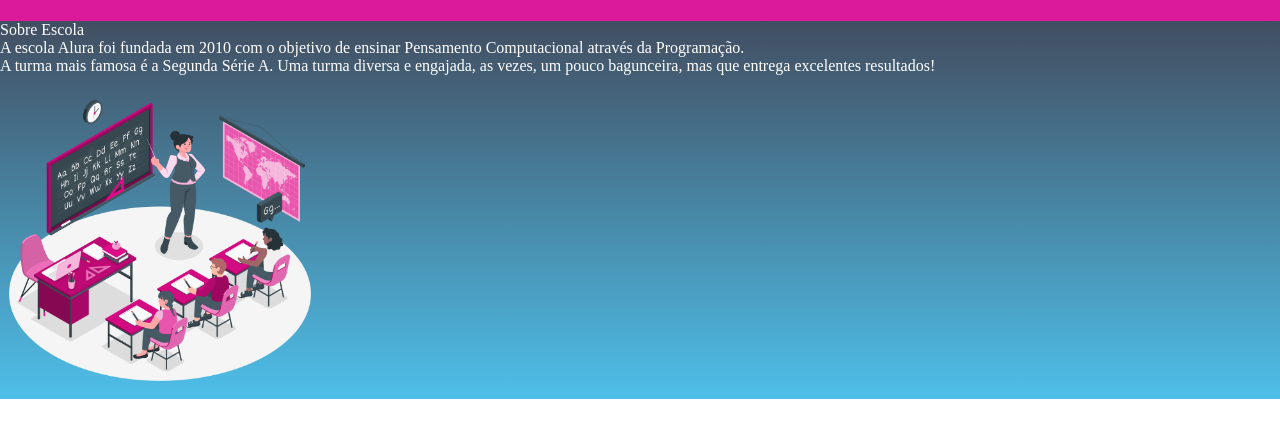
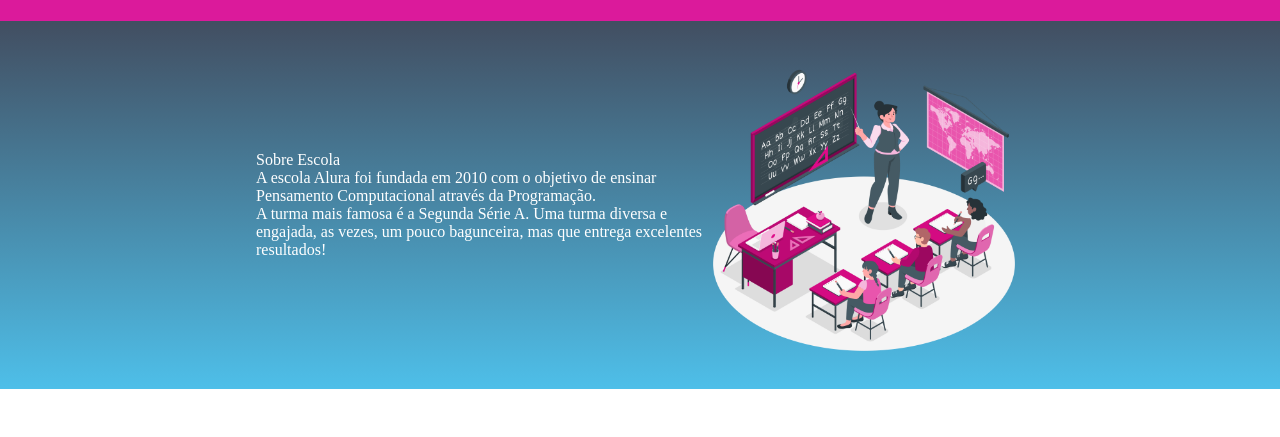
Before and after one commit to emilinvitoria/site-criativo-2-C, a plain HTML site: page index.html in a window 1280 px wide. Shown: the part 81-518 px from the top of the page. Drawn offline with Linux system fonts and the light colour scheme.

Commit message:
sessao escola

```diff
--- a/index.html
+++ b/index.html
@@ -15,9 +15,11 @@
     </ul>
   </header>
 <section class="escola">
-  </h2 class="escola-titulo"> Sobre Escola </h2>
-    <p class="escola-texto-um" > A escola Alura foi fundada em 2010 com o objetivo de ensinar Pensamento Computacional através da Programação.</p>
-    <p class="escola-texto-dois" >A turma mais famosa é a Segunda Série A. Uma turma diversa e engajada, as vezes, um pouco bagunceira, mas que entrega excelentes resultados!</p>
+  <div class="escola-div-conteudo">
+     </h2 class="escola-titulo"> Sobre Escola </h2>
+     <p class="escola-texto-um" > A escola Alura foi fundada em 2010 com o objetivo de ensinar Pensamento Computacional através da Programação.</p>
+     <p class="escola-texto-dois" >A turma mais famosa é a Segunda Série A. Uma turma diversa e engajada, as vezes, um pouco bagunceira, mas que entrega excelentes resultados!</p>
+    </div>
     <img class="escola-imagem" src="Teaching-amico.png" alt="profesora explicando conteudo">
 </section>
 </body>
--- a/style.css
+++ b/style.css
@@ -29,4 +29,16 @@ width: 25%;
 .escola{
     background-image: linear-gradient(#424e61,#4EBFE9);
     color: white;
+    display: flex;
+    justify-content: center;
+    align-items: center ;
+    padding: 24px 0;
 }
+
+.escola-div-conteudo{
+    width: 35%;
+}
+
+.escola-titulo{
+    padding:24px 0 ;
+}
```
